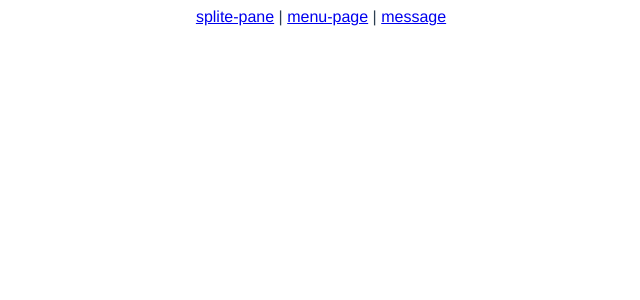
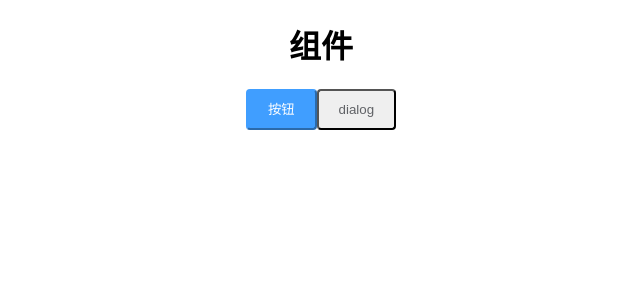
Before and after one commit to io-o/o-ui, a Vue app: page /menu-page in a window 1280 px wide. Shown: the top 300 px of the page, without its empty margins (319-959 px from the left). Built offline with nearby package versions, Linux system fonts and the light colour scheme.

Commit message:
:tada: 增加按钮组件 优化布局

```diff
--- a/examples/App.vue
+++ b/examples/App.vue
@@ -1,24 +1,41 @@
 <template>
   <div id="app">
-     <router-link to="/">splite-pane</router-link>
-     |
-     <router-link to="/menu-page">menu-page</router-link>
-     |
-     <router-link to="/message">message</router-link>
-     <div class="view">
-       <router-view/>
-     </div>
+    <div class="header">
+      <h1>组件</h1>
+      <o-button type ="primary">按钮</o-button>
+      <o-button  @click="handelClick('o-dialog')">dialog</o-button>
+    </div>
+    <div class="contaner">
+      <component :is="components"></component>
+    </div>
   </div>
 </template>
+
+<script>
+export default {
+  data() {
+    return {
+      components: ''
+    }
+  },
+
+  methods: {
+    handelClick (com) {
+      this.components = com
+    }
+  }
+}
+</script>
+
+
+
 <style lang="stylus">
-#app
-  font-family 'Avenir', Helvetica, Arial, sans-serif
-  -webkit-font-smoothing antialiased
-  -moz-osx-font-smoothing grayscale
+html,body
+  margin  0
+  padding 0
+  width 100%
+  min-height 100%
+.header
+  width 100%
   text-align center
-  color #2c3e50
-  .view
-    width 100%
-    min-height 80%
-    margin-top 20px
 </style>
--- a/examples/main.js
+++ b/examples/main.js
@@ -8,7 +8,11 @@ import oSplitePane from '../packages/o-splite-pane'
 Vue.use(oSplitePane)
 Vue.use(OMessage)
 
+// 引入整体组件
+import '../packages/index'
+
 Vue.config.productionTip = false
+
 
 
 new Vue({
--- /dev/null
+++ b/packages/o-button/index.vue
@@ -0,0 +1,54 @@
+<template>
+  <button
+    :class="['button', type]"
+    @click="handleClick">
+    <slot>无按钮文字</slot>
+  </button>
+</template>
+
+<script>
+export default {
+  name: 'OButton',
+
+  props: {
+    type: {
+      type: String,
+      default: ''
+    }
+  },
+
+  methods: {
+    handleClick(event) {
+      this.$emit('click', event)
+    }
+  }
+}
+</script>
+
+<style lang="stylus" scoped>
+$primary = #409eff
+$success = #67c23a
+primary()
+  background-color $primary
+  border-color $primary
+  color #fff
+success()
+  background-color $success
+  border-color $success
+  color #fff
+.button
+  cursor pointer
+  display inline-block
+  line-height 1
+  white-space nowrap
+  text-align center
+  font-weight 500
+  padding 12px 20px
+  border-radius 4px
+  color #606266
+  outline none
+.primary
+  primary()
+.success
+  success()
+</style>
--- /dev/null
+++ b/packages/o-dialog/index.vue
@@ -0,0 +1,15 @@
+<template>
+  <div class="o-dialog">
+
+  </div>
+</template>
+
+<script>
+export default {
+  name: 'ODialog'
+}
+</script>
+
+<style>
+
+</style>
```
Also changed, not shown: packages/index.js (added, +8 -0 lines).
